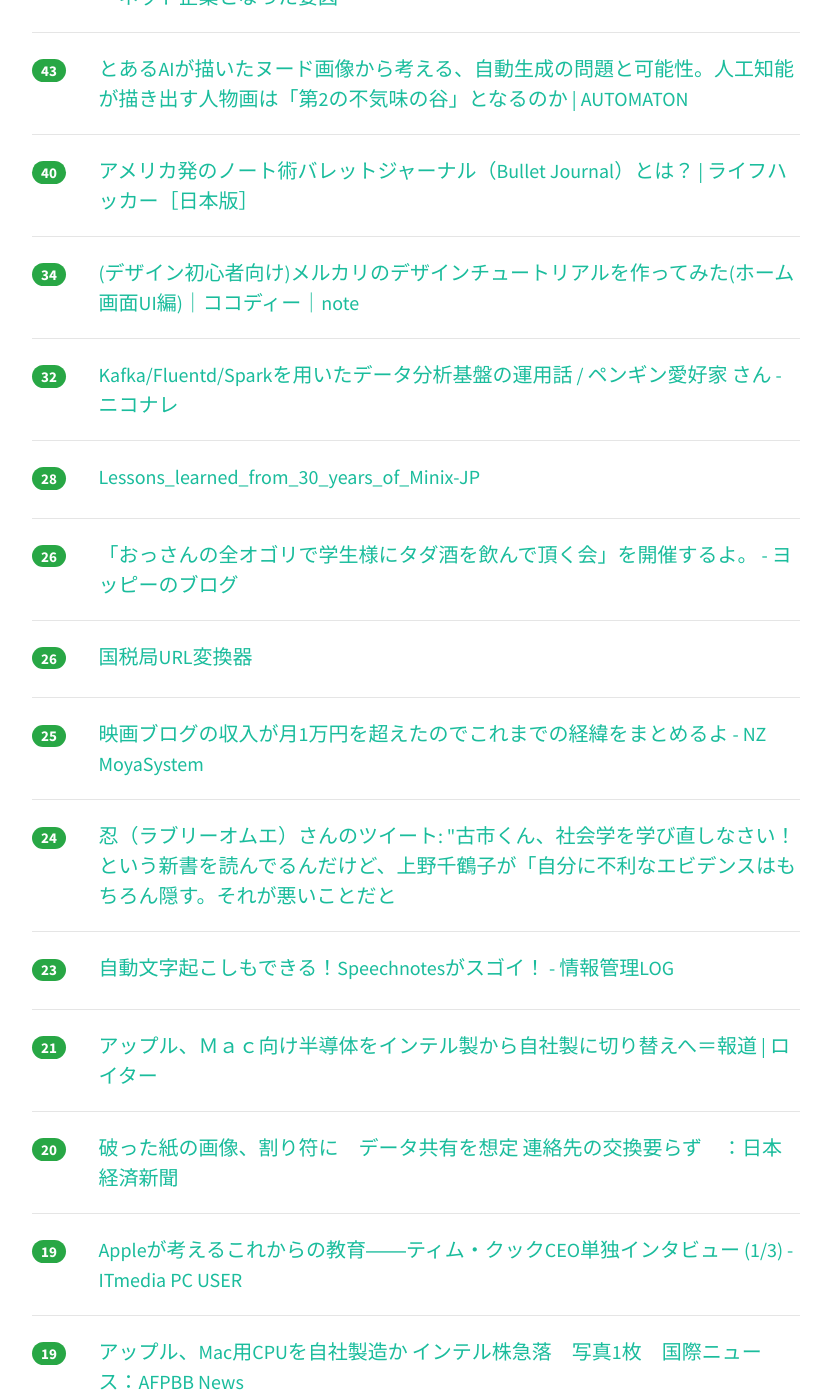
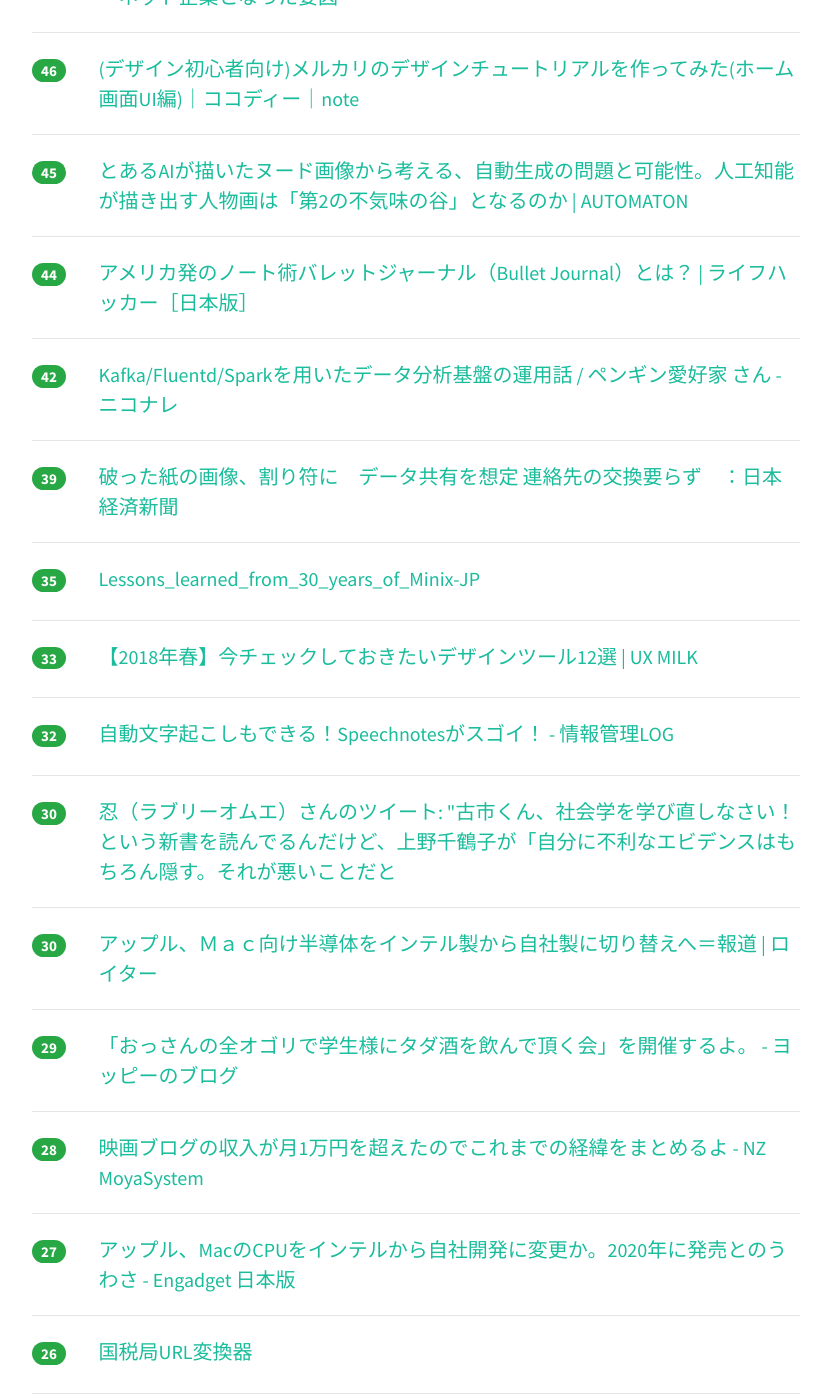
Before and after one commit to yatta47/hatena-matome-site, a Jekyll site: the page built from _posts/2018-04-03-hatena.md, in a window 1280 px wide and 1400 px high, scrolled down 851 px. Shown: the whole window, without its empty margins (224-1049 px from the left). Built offline with Jekyll 4.4.1, drawn with Linux system fonts in a browser that asks for light colours; nearby versions of some CDN libraries; some of the changed text lies outside the part shown.

Commit message:
Updated 2018-04-03

```diff
--- a/_posts/2018-04-03-hatena.md
+++ b/_posts/2018-04-03-hatena.md
@@ -1,64 +1,99 @@
 ---
 layout: post
 title:  "2018-04-03 はてぶIT"
-date:   2018-04-03 10:02:27
+date:   2018-04-03 11:02:16
 tags: [it-hotentry]
 ---
-24 件のデータあり
+26 件のデータあり
 
 <hr><div class="row">
-<div class="col-1"><span class="badge badge-pill badge-success h2">208</span></div>
+<div class="col-1"><span class="badge badge-pill badge-success h2">266</span></div>
 <div class="col-11"><a href='http://dr-asa.hatenablog.com/entry/2018/04/02/174006' target='_blank'>Kubernetesはクラスタで障害があったとき、どういう動きをするのか - あさのひとりごと</a></div>
 </div>
 <hr>
 <div class="row">
-<div class="col-1"><span class="badge badge-pill badge-success h2">70</span></div>
+<div class="col-1"><span class="badge badge-pill badge-success h2">105</span></div>
+<div class="col-11"><a href='http://www.orangeitems.com/entry/2018/04/02/202052' target='_blank'>九州商船の「弊社WEB予約サービスに対する不正アクセスに関する最終報告」は全てのエンジニアに読んでほしい - orangeitems’s diary</a></div>
+</div>
+<hr>
+<div class="row">
+<div class="col-1"><span class="badge badge-pill badge-success h2">83</span></div>
+<div class="col-11"><a href='http://www.publickey1.jp/blog/18/dockerdockerctosolomon_hykesdocker.html' target='_blank'>Docker発展の貢献者、Docker社創業者兼CTOのSolomon Hykes氏がDockerを去ると発表 － Publickey</a></div>
+</div>
+<hr>
+<div class="row">
+<div class="col-1"><span class="badge badge-pill badge-success h2">81</span></div>
 <div class="col-11"><a href='http://kakakakakku.hatenablog.com/entry/2018/04/02/213042' target='_blank'>AWS で Kubernetes クラスタを構築して学ぶワークショップ「aws-workshop-for-kubernetes」 - kakakakakku blog</a></div>
 </div>
 <hr>
 <div class="row">
-<div class="col-1"><span class="badge badge-pill badge-success h2">66</span></div>
-<div class="col-11"><a href='http://www.orangeitems.com/entry/2018/04/02/202052' target='_blank'>九州商船の「弊社WEB予約サービスに対する不正アクセスに関する最終報告」は全てのエンジニアに読んでほしい - orangeitems’s diary</a></div>
-</div>
-<hr>
-<div class="row">
-<div class="col-1"><span class="badge badge-pill badge-success h2">65</span></div>
-<div class="col-11"><a href='http://www.publickey1.jp/blog/18/dockerdockerctosolomon_hykesdocker.html' target='_blank'>Docker発展の貢献者、Docker社創業者兼CTOのSolomon Hykes氏がDockerを去ると発表 － Publickey</a></div>
-</div>
-<hr>
-<div class="row">
-<div class="col-1"><span class="badge badge-pill badge-success h2">50</span></div>
+<div class="col-1"><span class="badge badge-pill badge-success h2">54</span></div>
 <div class="col-11"><a href='http://it-rush.com/google-credo' target='_blank'>Google社員の判断力を支える10箇条のクレドとは。そこに見る世界一のインターネット企業となった要因</a></div>
 </div>
 <hr>
 <div class="row">
-<div class="col-1"><span class="badge badge-pill badge-success h2">43</span></div>
+<div class="col-1"><span class="badge badge-pill badge-success h2">46</span></div>
+<div class="col-11"><a href='https://note.mu/co_co_d3/n/n4e910ec83b60' target='_blank'>(デザイン初心者向け)メルカリのデザインチュートリアルを作ってみた(ホーム画面UI編)｜ココディー｜note</a></div>
+</div>
+<hr>
+<div class="row">
+<div class="col-1"><span class="badge badge-pill badge-success h2">45</span></div>
 <div class="col-11"><a href='http://jp.automaton.am/articles/columnjp/20180402-65369/' target='_blank'>とあるAIが描いたヌード画像から考える、自動生成の問題と可能性。人工知能が描き出す人物画は「第2の不気味の谷」となるのか | AUTOMATON</a></div>
 </div>
 <hr>
 <div class="row">
-<div class="col-1"><span class="badge badge-pill badge-success h2">40</span></div>
+<div class="col-1"><span class="badge badge-pill badge-success h2">44</span></div>
 <div class="col-11"><a href='https://www.lifehacker.jp/2018/04/bulletjournal.html' target='_blank'>アメリカ発のノート術バレットジャーナル（Bullet Journal）とは？ | ライフハッカー［日本版］</a></div>
 </div>
 <hr>
 <div class="row">
-<div class="col-1"><span class="badge badge-pill badge-success h2">34</span></div>
-<div class="col-11"><a href='https://note.mu/co_co_d3/n/n4e910ec83b60' target='_blank'>(デザイン初心者向け)メルカリのデザインチュートリアルを作ってみた(ホーム画面UI編)｜ココディー｜note</a></div>
+<div class="col-1"><span class="badge badge-pill badge-success h2">42</span></div>
+<div class="col-11"><a href='https://niconare.nicovideo.jp/watch/kn2981' target='_blank'>Kafka/Fluentd/Sparkを用いたデータ分析基盤の運用話 / ペンギン愛好家 さん - ニコナレ</a></div>
+</div>
+<hr>
+<div class="row">
+<div class="col-1"><span class="badge badge-pill badge-success h2">39</span></div>
+<div class="col-11"><a href='https://www.nikkei.com/article/DGKKZO28825990Q8A330C1TJM000/' target='_blank'>破った紙の画像、割り符に　データ共有を想定 連絡先の交換要らず　：日本経済新聞</a></div>
+</div>
+<hr>
+<div class="row">
+<div class="col-1"><span class="badge badge-pill badge-success h2">35</span></div>
+<div class="col-11"><a href='http://member.wide.ad.jp/~shima/publications/Lessons_learned_from_30_years_of_Minix-JP.html' target='_blank'>Lessons_learned_from_30_years_of_Minix-JP</a></div>
+</div>
+<hr>
+<div class="row">
+<div class="col-1"><span class="badge badge-pill badge-success h2">33</span></div>
+<div class="col-11"><a href='http://uxmilk.jp/71315' target='_blank'>【2018年春】今チェックしておきたいデザインツール12選 | UX MILK</a></div>
 </div>
 <hr>
 <div class="row">
 <div class="col-1"><span class="badge badge-pill badge-success h2">32</span></div>
-<div class="col-11"><a href='https://niconare.nicovideo.jp/watch/kn2981' target='_blank'>Kafka/Fluentd/Sparkを用いたデータ分析基盤の運用話 / ペンギン愛好家 さん - ニコナレ</a></div>
+<div class="col-11"><a href='http://hokoxjouhou.blog105.fc2.com/blog-entry-1144.html' target='_blank'>自動文字起こしもできる！Speechnotesがスゴイ！ - 情報管理LOG</a></div>
+</div>
+<hr>
+<div class="row">
+<div class="col-1"><span class="badge badge-pill badge-success h2">30</span></div>
+<div class="col-11"><a href='http://twitter.com/soutathesouta/status/980446740582051841' target='_blank'>忍（ラブリーオムエ）さんのツイート: "古市くん、社会学を学び直しなさい！という新書を読んでるんだけど、上野千鶴子が「自分に不利なエビデンスはもちろん隠す。それが悪いことだと</a></div>
+</div>
+<hr>
+<div class="row">
+<div class="col-1"><span class="badge badge-pill badge-success h2">30</span></div>
+<div class="col-11"><a href='https://jp.reuters.com/article/idJPKCN1H91TJ' target='_blank'>アップル、Ｍａｃ向け半導体をインテル製から自社製に切り替えへ＝報道 | ロイター</a></div>
+</div>
+<hr>
+<div class="row">
+<div class="col-1"><span class="badge badge-pill badge-success h2">29</span></div>
+<div class="col-11"><a href='http://yoppymodel.hatenablog.com/entry/2018/04/02/193811' target='_blank'>「おっさんの全オゴリで学生様にタダ酒を飲んで頂く会」を開催するよ。 - ヨッピーのブログ</a></div>
 </div>
 <hr>
 <div class="row">
 <div class="col-1"><span class="badge badge-pill badge-success h2">28</span></div>
-<div class="col-11"><a href='http://member.wide.ad.jp/~shima/publications/Lessons_learned_from_30_years_of_Minix-JP.html' target='_blank'>Lessons_learned_from_30_years_of_Minix-JP</a></div>
+<div class="col-11"><a href='http://www.hassy-blog.com/entry/moyacinema' target='_blank'>映画ブログの収入が月1万円を超えたのでこれまでの経緯をまとめるよ - NZ MoyaSystem</a></div>
 </div>
 <hr>
 <div class="row">
-<div class="col-1"><span class="badge badge-pill badge-success h2">26</span></div>
-<div class="col-11"><a href='http://yoppymodel.hatenablog.com/entry/2018/04/02/193811' target='_blank'>「おっさんの全オゴリで学生様にタダ酒を飲んで頂く会」を開催するよ。 - ヨッピーのブログ</a></div>
+<div class="col-1"><span class="badge badge-pill badge-success h2">27</span></div>
+<div class="col-11"><a href='https://japanese.engadget.com/2018/04/02/mac-cpu-2020/' target='_blank'>アップル、MacのCPUをインテルから自社開発に変更か。2020年に発売とのうわさ - Engadget 日本版</a></div>
 </div>
 <hr>
 <div class="row">
@@ -67,28 +102,13 @@ tags: [it-hotentry]
 </div>
 <hr>
 <div class="row">
-<div class="col-1"><span class="badge badge-pill badge-success h2">25</span></div>
-<div class="col-11"><a href='http://www.hassy-blog.com/entry/moyacinema' target='_blank'>映画ブログの収入が月1万円を超えたのでこれまでの経緯をまとめるよ - NZ MoyaSystem</a></div>
+<div class="col-1"><span class="badge badge-pill badge-success h2">23</span></div>
+<div class="col-11"><a href='http://www.itmedia.co.jp/mobile/articles/1804/03/news014.html' target='_blank'>いまだにガラケーからスマホに移行できない人たち　その理由は？ - ITmedia Mobile</a></div>
 </div>
 <hr>
 <div class="row">
-<div class="col-1"><span class="badge badge-pill badge-success h2">24</span></div>
-<div class="col-11"><a href='http://twitter.com/soutathesouta/status/980446740582051841' target='_blank'>忍（ラブリーオムエ）さんのツイート: "古市くん、社会学を学び直しなさい！という新書を読んでるんだけど、上野千鶴子が「自分に不利なエビデンスはもちろん隠す。それが悪いことだと</a></div>
-</div>
-<hr>
-<div class="row">
-<div class="col-1"><span class="badge badge-pill badge-success h2">23</span></div>
-<div class="col-11"><a href='http://hokoxjouhou.blog105.fc2.com/blog-entry-1144.html' target='_blank'>自動文字起こしもできる！Speechnotesがスゴイ！ - 情報管理LOG</a></div>
-</div>
-<hr>
-<div class="row">
-<div class="col-1"><span class="badge badge-pill badge-success h2">21</span></div>
-<div class="col-11"><a href='https://jp.reuters.com/article/idJPKCN1H91TJ' target='_blank'>アップル、Ｍａｃ向け半導体をインテル製から自社製に切り替えへ＝報道 | ロイター</a></div>
-</div>
-<hr>
-<div class="row">
-<div class="col-1"><span class="badge badge-pill badge-success h2">20</span></div>
-<div class="col-11"><a href='https://www.nikkei.com/article/DGKKZO28825990Q8A330C1TJM000/' target='_blank'>破った紙の画像、割り符に　データ共有を想定 連絡先の交換要らず　：日本経済新聞</a></div>
+<div class="col-1"><span class="badge badge-pill badge-success h2">22</span></div>
+<div class="col-11"><a href='http://www.afpbb.com/articles/-/3169766' target='_blank'>アップル、Mac用CPUを自社製造か インテル株急落　写真1枚　国際ニュース：AFPBB News</a></div>
 </div>
 <hr>
 <div class="row">
@@ -97,32 +117,22 @@ tags: [it-hotentry]
 </div>
 <hr>
 <div class="row">
-<div class="col-1"><span class="badge badge-pill badge-success h2">19</span></div>
-<div class="col-11"><a href='http://www.afpbb.com/articles/-/3169766' target='_blank'>アップル、Mac用CPUを自社製造か インテル株急落　写真1枚　国際ニュース：AFPBB News</a></div>
+<div class="col-1"><span class="badge badge-pill badge-success h2">18</span></div>
+<div class="col-11"><a href='https://www.sankei.com/economy/news/180401/ecn1804010020-n1.html' target='_blank'>漫画海賊版サイトの閲覧者　知らぬ間に仮想通貨「モネロ」を「採掘」させられていた　北朝鮮資金源の可能性（1/2ページ） - 産経ニュース</a></div>
 </div>
 <hr>
 <div class="row">
-<div class="col-1"><span class="badge badge-pill badge-success h2">19</span></div>
-<div class="col-11"><a href='https://japanese.engadget.com/2018/04/02/mac-cpu-2020/' target='_blank'>アップル、MacのCPUをインテルから自社開発に変更か。2020年に発売とのうわさ - Engadget 日本版</a></div>
+<div class="col-1"><span class="badge badge-pill badge-success h2">18</span></div>
+<div class="col-11"><a href='https://efcl.info/2018/04/02/migrate-to-https/' target='_blank'>efcl.info をhttpからhttpsへ移行するためにやったこと | Web Scratch</a></div>
+</div>
+<hr>
+<div class="row">
+<div class="col-1"><span class="badge badge-pill badge-success h2">17</span></div>
+<div class="col-11"><a href='http://jp.gamesindustry.biz/article/1804/18040201/' target='_blank'>[GCC2018] Unity 2018は「カスタマイズ」で小さく速く多機能に - GamesIndustry.biz Japan Edition</a></div>
 </div>
 <hr>
 <div class="row">
 <div class="col-1"><span class="badge badge-pill badge-success h2">16</span></div>
-<div class="col-11"><a href='https://www.sankei.com/economy/news/180401/ecn1804010020-n1.html' target='_blank'>漫画海賊版サイトの閲覧者　知らぬ間に仮想通貨「モネロ」を「採掘」させられていた　北朝鮮資金源の可能性（1/2ページ） - 産経ニュース</a></div>
-</div>
-<hr>
-<div class="row">
-<div class="col-1"><span class="badge badge-pill badge-success h2">16</span></div>
-<div class="col-11"><a href='http://jp.gamesindustry.biz/article/1804/18040201/' target='_blank'>[GCC2018] Unity 2018は「カスタマイズ」で小さく速く多機能に - GamesIndustry.biz Japan Edition</a></div>
-</div>
-<hr>
-<div class="row">
-<div class="col-1"><span class="badge badge-pill badge-success h2">14</span></div>
 <div class="col-11"><a href='https://www3.nhk.or.jp/news/html/20180402/k10011388731000.html' target='_blank'>ストリートビュー撮影で車がアーケード街を “無許可走行” | NHKニュース</a></div>
 </div>
 <hr>
-<div class="row">
-<div class="col-1"><span class="badge badge-pill badge-success h2">14</span></div>
-<div class="col-11"><a href='https://efcl.info/2018/04/02/migrate-to-https/' target='_blank'>efcl.info をhttpからhttpsへ移行するためにやったこと | Web Scratch</a></div>
-</div>
-<hr>
```
